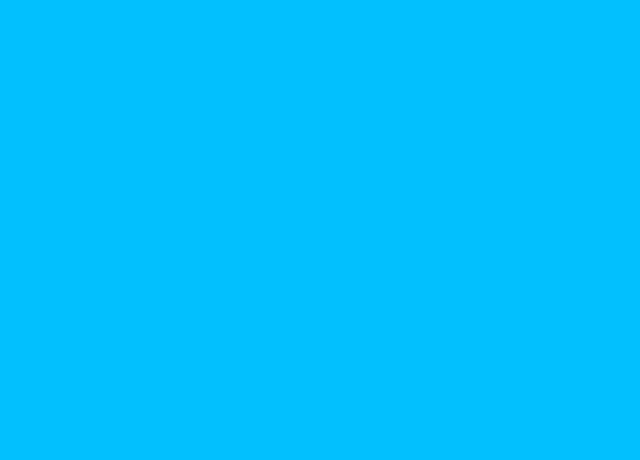
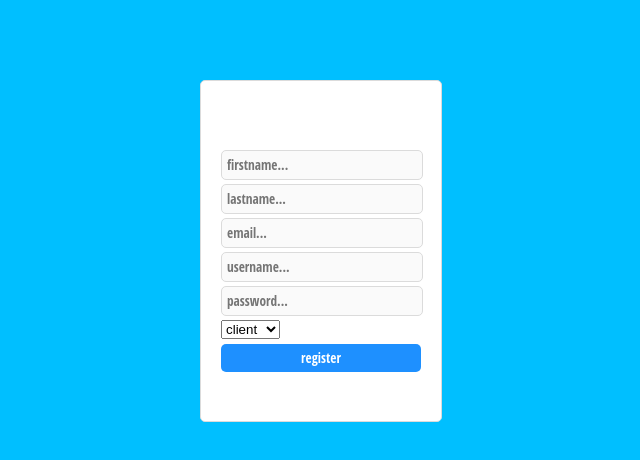
Before and after one commit to Tirkesh20/com.frontend.uber, a React (Create React App) app: page /location/create in a window 1280 px wide. Shown: the top 460 px of the page, without its empty margins (319-959 px from the left). Built offline with nearby package versions, Linux system fonts and the light colour scheme.

Commit message:
creating location and order pages

```diff
--- a/src/App.js
+++ b/src/App.js
@@ -4,6 +4,8 @@ import login from './login/login'
 import register from "./login/register";
 import main from './main';
 import userInterface from './userInterface';
+import createLocation from "./components/createLocation";
+import createOrder from"./components/createOrder"
 
 const App=()=> {
   return (
@@ -14,6 +16,8 @@ const App=()=> {
                 <Route exact path='/reg' component={register}/>
                 <Route exact path='/log' component={login}/>
                 <Route exact path='/home' component={userInterface}/>
+                <Route exact path='/order/create' component={createOrder}/>
+                <Route exact path='/location/create' component={createLocation}/>
             </Switch>
             </Router>
         </div>
--- /dev/null
+++ b/src/components/createLocation.js
@@ -0,0 +1,79 @@
+import React from 'react';
+import {Redirect} from "react-router-dom";
+
+class createLocation extends React.Component {
+    state={
+        id:1,
+        firstName: '',
+        lastName: '',
+        email: '',
+    }
+
+    handleChange = (e) =>{
+        const {name,value} = e.target
+        this.setState({[name]:value})
+        console.log(this.state)
+    }
+
+    handleSubmit = (e) =>{
+        e.preventDefault()
+        fetch("/location/create", {
+            method: "post",
+            headers: {
+                'Accept': 'application/json',
+                'Content-Type': 'application/json'
+            },
+            body: JSON.stringify(this.state)
+        }).then( res => {
+            if (res.status===200||res.status===201){
+                this.setState({ redirect: true });
+            }  else{
+                this.setState({ redirect: false})
+            }
+            if (res.status===404)
+                this.setState({ error:true})
+
+            this.setState({error: true})
+
+            console.log(this.state)
+        });
+    }
+    render(){
+        const { redirect } = this.state;
+        const{error} = this.state;
+        if (redirect) {
+            return <Redirect to='/log'/>;
+        }
+        if (error){
+            return <Redirect to='/reg'/>;
+        }
+
+        return(
+            <div className='div-login'>
+                <div className='div-login-logo'>
+                </div>
+                <div>
+                    <form onSubmit = {this.handleSubmit}>
+                        <input type='text' name='firstName' placeholder='firstname...' required onChange={this.handleChange}/>
+                        <input type='text' name='lastName' placeholder='lastname...' required onChange={this.handleChange}/>
+                        <input type='email' name='email' placeholder='email...' required onChange={this.handleChange}/>
+                        <input type='text' name='userName' placeholder='username...' required onChange={this.handleChange}/>
+                        <input type='password' name='password' placeholder='password...' required onChange={this.handleChange}/>
+                        <select name='userType' defaultValue="CLIENT" onChange={this.handleChange}>
+                            <option value="TAXI">taxi</option>
+                            <option value="ADMIN">admin</option>
+                            <option value="CLIENT">client</option>
+                        </select>
+                        <button onSubmit={this.handleSubmit}>register</button>
+                    </form>
+                </div>
+            </div>
+        )
+    }
+
+
+
+
+
+}
+export default createLocation;
--- /dev/null
+++ b/src/components/createOrder.js
@@ -0,0 +1,73 @@
+import React from 'react';
+import {Redirect} from "react-router-dom";
+
+
+class createOrder extends React.Component {
+    state={
+        id:3,
+        redirect:''
+    }
+
+    handleChange = (e) =>{
+        const {name,value} = e.target
+        this.setState({[name]:value})
+        console.log(this.state)
+    }
+
+    handleSubmit = (e) =>{
+        e.preventDefault()
+        fetch("/order/create", {
+            method: "post",
+            headers: {
+                'Accept': 'application/json',
+                'Content-Type': 'application/json'
+            },
+            body: JSON.stringify(this.state)
+        }).then( res => {
+            if (res.status===200||res.status===201){
+                this.setState({ redirect: true });
+            }  else{
+                this.setState({ redirect: false})
+            }
+            if (res.status===404)
+                this.setState({ error:true})
+
+            this.setState({error: true})
+
+            console.log(this.state)
+        });
+    }
+    render(){
+        const { redirect } = this.state;
+        const{error} = this.state;
+        if (redirect) {
+            return <Redirect to='/log'/>;
+        }
+        if (error){
+            return <Redirect to='/reg'/>;
+        }
+
+        return(
+            <div className='div-login'>
+                <div className='div-login-logo'>
+                </div>
+                <div>
+                    <form onSubmit = {this.handleSubmit}>
+                        <input type='text' name='firstName' placeholder='firstname...' required onChange={this.handleChange}/>
+                        <input type='text' name='lastName' placeholder='lastname...' required onChange={this.handleChange}/>
+                        <input type='email' name='email' placeholder='email...' required onChange={this.handleChange}/>
+                        <input type='text' name='userName' placeholder='username...' required onChange={this.handleChange}/>
+                        <input type='password' name='password' placeholder='password...' required onChange={this.handleChange}/>
+                        <select name='userType' defaultValue="CLIENT" onChange={this.handleChange}>
+                            <option value="TAXI">taxi</option>
+                            <option value="ADMIN">admin</option>
+                            <option value="CLIENT">client</option>
+                        </select>
+                        <button onSubmit={this.handleSubmit}>register</button>
+                    </form>
+                </div>
+            </div>
+        )
+    }
+}
+export default createOrder
```
Also changed, not shown: src/setupProxy.js (+14 -0 lines).
